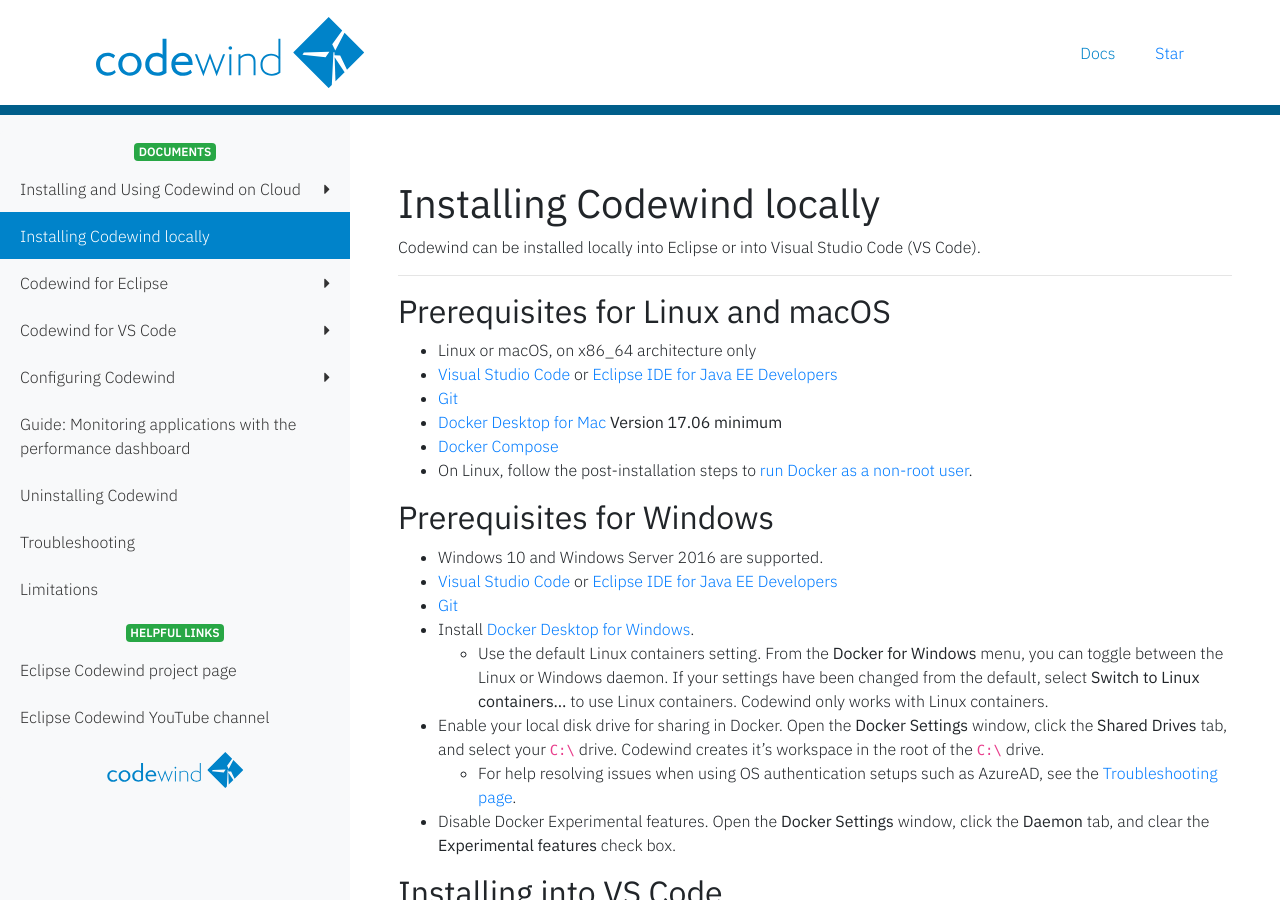
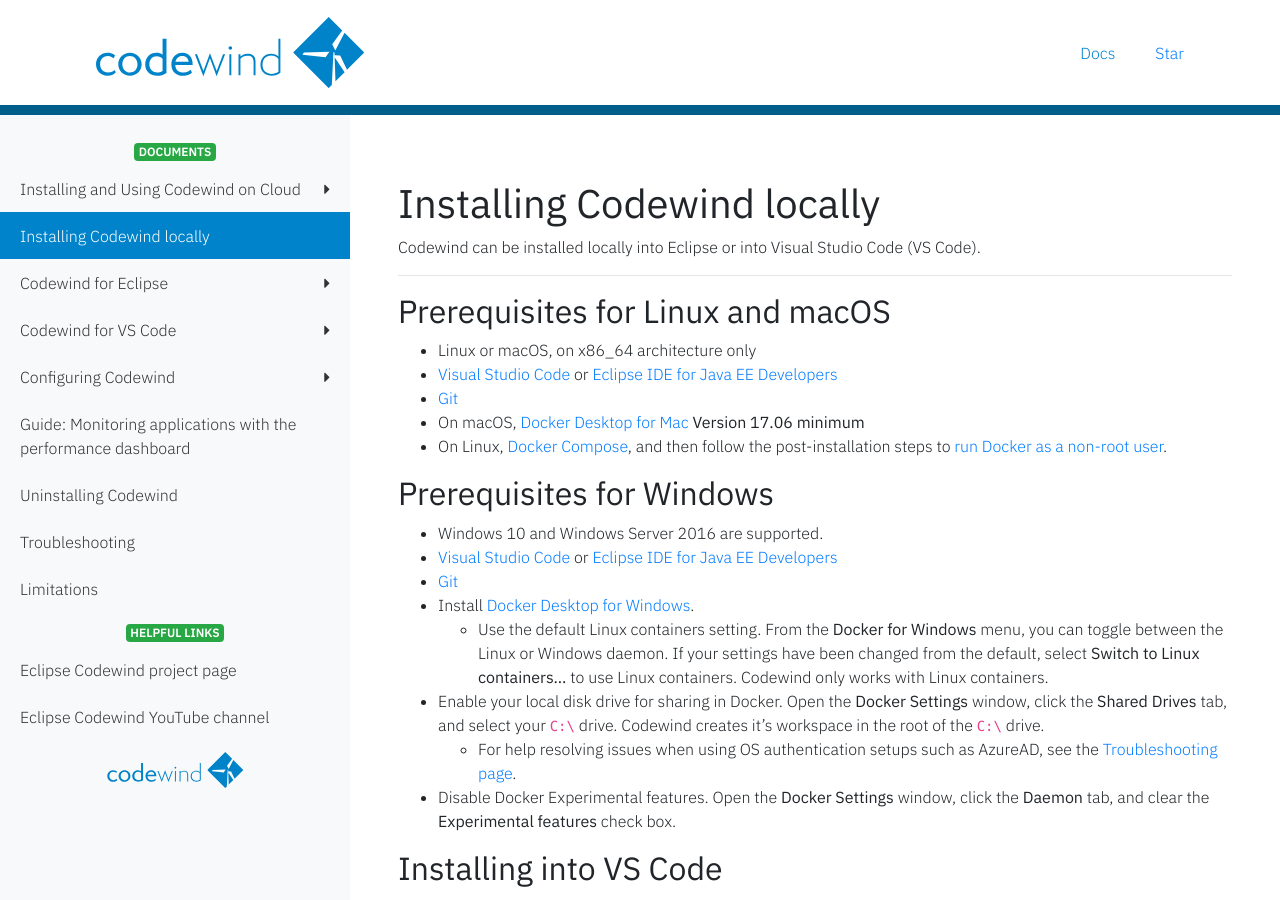
Before and after one commit to eclipse-archived/codewind-docs, a Jekyll site: the page built from docs/_documentations/installlocally.md, in a window 1280 px wide and 900 px high. Built offline with Jekyll 4.4.1, drawn with Linux system fonts in a browser that asks for light colours; nearby versions of some CDN libraries.

Commit message:
Clarify install on Linux and macOS
Signed-off-by: micgibso <micgibso@uk.ibm.com>

```diff
--- a/docs/_documentations/installlocally.md
+++ b/docs/_documentations/installlocally.md
@@ -20,9 +20,8 @@ Codewind can be installed locally into Eclipse or into Visual Studio Code (VS Co
 * Linux or macOS, on x86_64 architecture only
 * [Visual Studio Code](https://code.visualstudio.com/) or [Eclipse IDE for Java EE Developers](https://www.eclipse.org/downloads/packages/release/)
 * [Git](https://git-scm.com/)
-* [Docker Desktop for Mac](https://hub.docker.com/editions/community/docker-ce-desktop-mac) **Version 17.06 minimum**
-* [Docker Compose](https://docs.docker.com/compose/install/)
-* On Linux, follow the post-installation steps to [run Docker as a non-root user](https://docs.docker.com/engine/installation/linux/linux-postinstall/).
+* On macOS, [Docker Desktop for Mac](https://hub.docker.com/editions/community/docker-ce-desktop-mac) **Version 17.06 minimum**
+* On Linux, [Docker Compose](https://docs.docker.com/compose/install/), and then follow the post-installation steps to [run Docker as a non-root user](https://docs.docker.com/engine/installation/linux/linux-postinstall/).
 
 ## Prerequisites for Windows
 * Windows 10 and Windows Server 2016 are supported.
```
